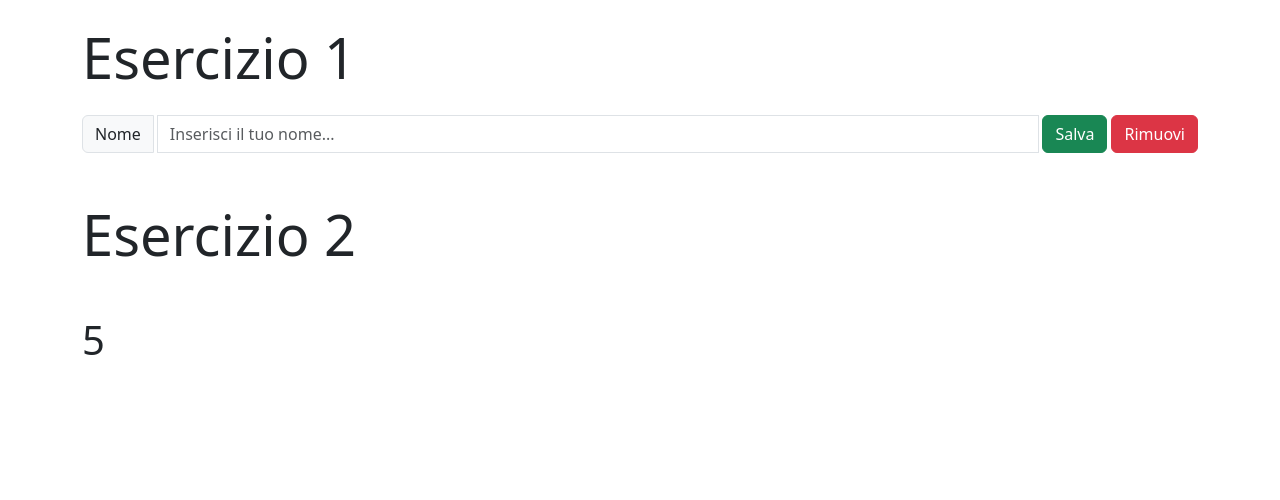
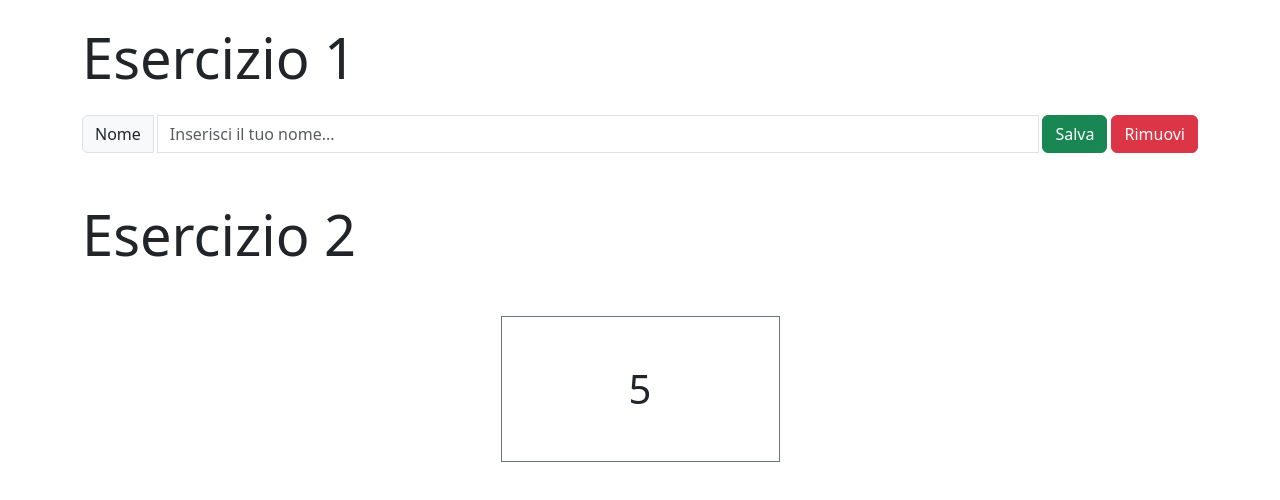
Before and after one commit to NicoleMaini/U2-W7-D2, a plain HTML site: page index.html in a window 1280 px wide. Drawn offline with nearby package versions, Linux system fonts and the light colour scheme.

Commit message:
exsercise complete

```diff
--- a/index.html
+++ b/index.html
@@ -34,7 +34,7 @@
         </form>
       </div>
       <h2 class="display-4 my-5">Esercizio 2</h2>
-      <div id="timer" class="display-6 my-5">0</div>
+      <div id="timer" class="display-6 my-5 text-center border border-secondary w-25 mx-auto py-5"></div>
     </div>
 
     <script
--- a/scripts.js
+++ b/scripts.js
@@ -58,15 +58,33 @@ removeBtn.onclick = remove;
         ESERCIZIO 2
 --------------------------  */
 
-let count = 0;
-function counterTime() {
-  const counter = document.getElementById("timer");
-  const timer = setInterval(() => {
+const secondStorage = "Second-Timer";
+
+// variabile timer
+const timer = document.getElementById("timer");
+
+let count = sessionStorage.getItem(sessionStorage);
+
+// recupero il valore in memoria
+
+// funzione timer
+function timerStart() {
+  setInterval(() => {
     count++;
-    counter.innerText = count;
+    timer.innerText = count;
+    // salvo il valore in memoria
+    sessionStorage.setItem(sessionStorage, count);
   }, 1000);
 }
 
-counterTime();
+timerStart();
+
+// function timerStart() {
+//   count++;
+//   timer.innerText = count;
+//   // salvo il valore in memoria
+//   sessionStorage.setItem(sessionStorage, count);
+// }
+// setInterval(timerStart(), 1000, );
 
 console.log();
```
